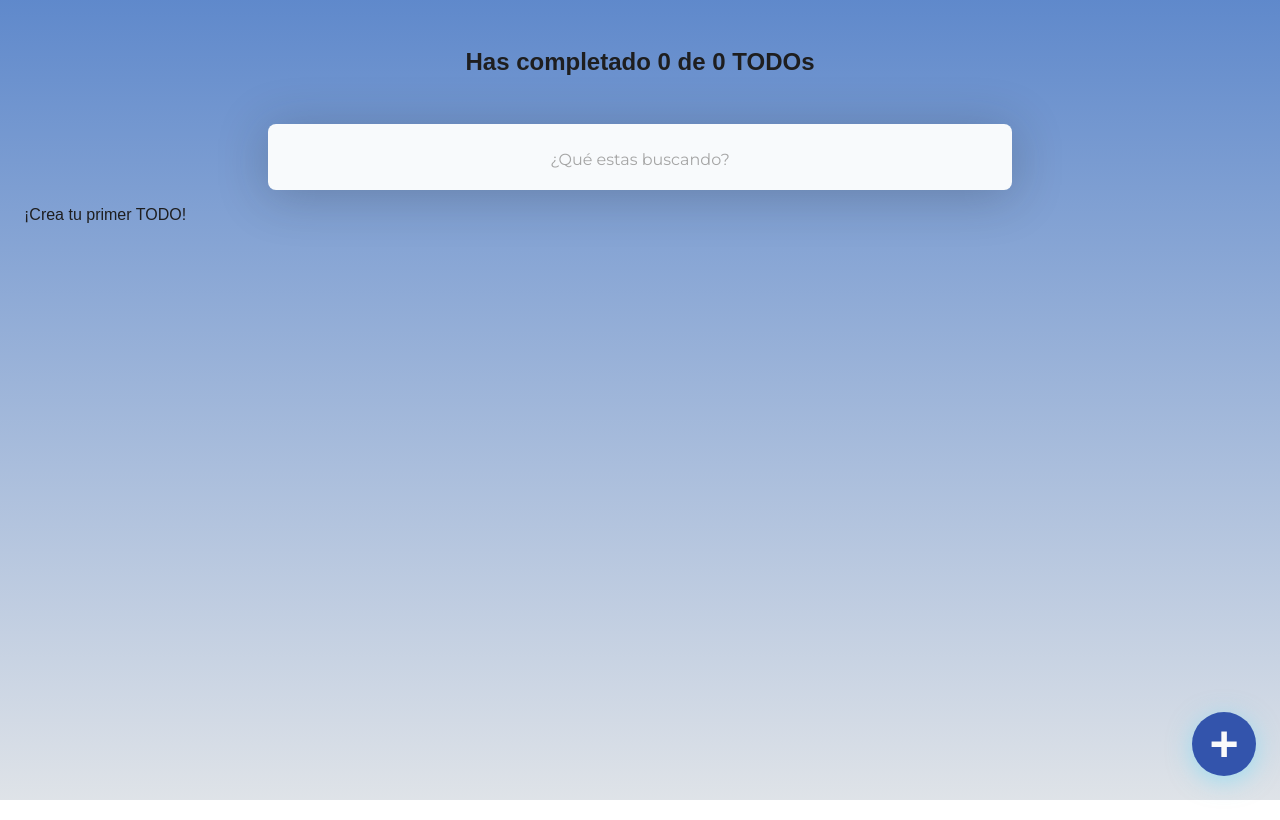
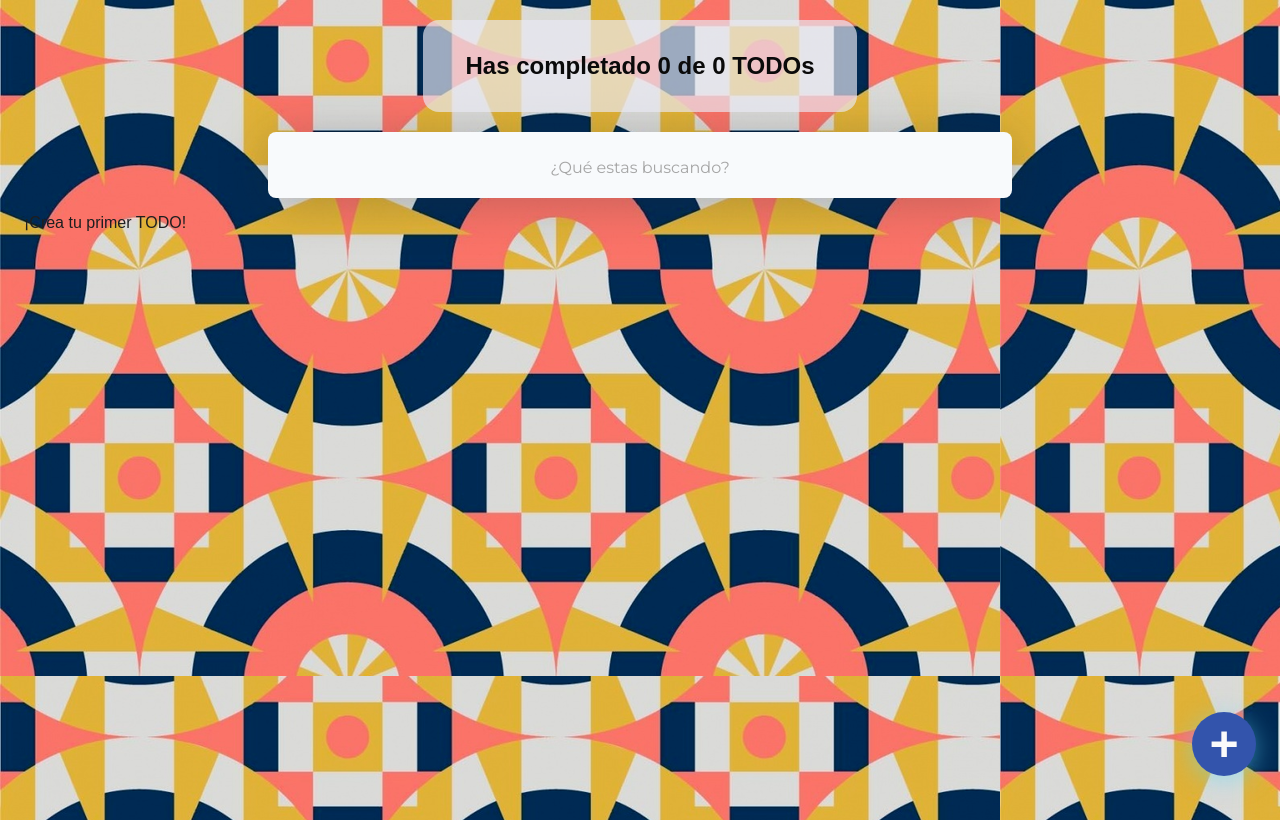
Before and after one commit to stivenm16/TodoList, a React app: page / in a window 1280 px wide. Built offline with nearby package versions, Linux system fonts and the light colour scheme.

Commit message:
CSS final

```diff
--- a/src/TodoCounter/TodoCounter.css
+++ b/src/TodoCounter/TodoCounter.css
@@ -1,6 +1,15 @@
 .TodoCounter {
+
+    position: relative;
     font-size: 24px;
     text-align: center;
-    margin: 0;
-    padding: 48px;
+    margin-left: auto;
+    margin-right: auto;
+    padding: 2rem;
+    border-radius: 1rem;
+    background-color: rgba(235, 235, 245, 0.666);
+    color: rgb(10, 10, 10);
+    width: 30%;
+
+
   }
--- a/src/TodoItem/TodoItem.css
+++ b/src/TodoItem/TodoItem.css
@@ -9,6 +9,8 @@
   border-radius: .5rem 2rem .5rem;
   cursor: pointer;
   transition: 1s;
+  font-weight: 900;
+
 }
 
 
@@ -21,7 +23,7 @@
 }
 
 .TodoItem:hover {
-  box-shadow: 0px 5px 50px rgba(121, 118, 255, 0.233);
+  box-shadow: 0px 5px 50px rgba(47, 47, 62, 0.566);
   transform: rotateZ(.3deg);
 
 }
--- a/src/index.css
+++ b/src/index.css
@@ -1,9 +1,10 @@
 body {
   margin: 0;
   padding: 0;
-  background: linear-gradient(rgba(2, 68, 173, 0.63), rgba(5, 38, 77, 0.13));
+  background-image: url('../public/imgs/background.png');
   color: #1E1E1F;
   font-family: sans-serif;
+
 }
 
 #root {
```
Also changed, not shown: public/imgs/background.png (added).
